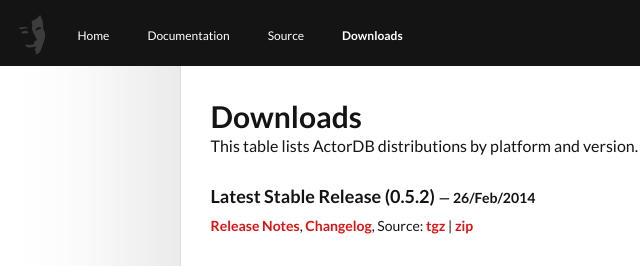
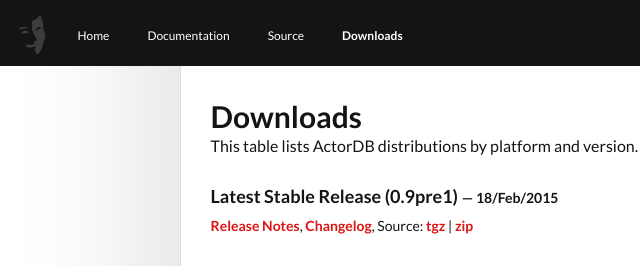
Before and after one commit to biokoda/actordb, a plain HTML site: page downloads.html in a window 1280 px wide. Shown: the top 266 px of the page, 0-640 px from the left. Drawn offline with Linux system fonts and the light colour scheme.

Commit message:
0.9pre1 is now the latest release

```diff
--- a/downloads.html
+++ b/downloads.html
@@ -63,7 +63,7 @@
         <div class="content">
             <h1 class="downloadstitle">Downloads</h1>
             <p class="downloadstext16">This table lists ActorDB distributions by platform and version.</p>
-            <h2 class="downloadstitle">Latest Stable Release (0.5.2) <span class="smallertext">— 26/Feb/2014</span></h2>
+            <h2 class="downloadstitle">Latest Stable Release (0.9pre1) <span class="smallertext">— 18/Feb/2015</span></h2>
             <p class="exposedtext"><a href="https://github.com/biokoda/actordb/blob/0.5.2/README.md" class="redlink">Release Notes</a>, <a href="https://github.com/biokoda/actordb/blob/0.5.2/CHANGES.md" class="redlink">Changelog</a>, Source: <a href="https://github.com/biokoda/actordb/archive/0.9pre1.tar.gz" class="redlink">tgz</a> | <a href="https://github.com/biokoda/actordb/archive/0.9pre1.zip" class="redlink">zip</a></p>
             <div class="downloadlinks">
                 <a class="dwnbtn global-download_desktop_btn" href="https://s3-eu-west-1.amazonaws.com/biokoda/actordb_0.9pre1-1_amd64.deb"><span class="os">Ubuntu</span><span class="dwn">Download</span></a>
```
